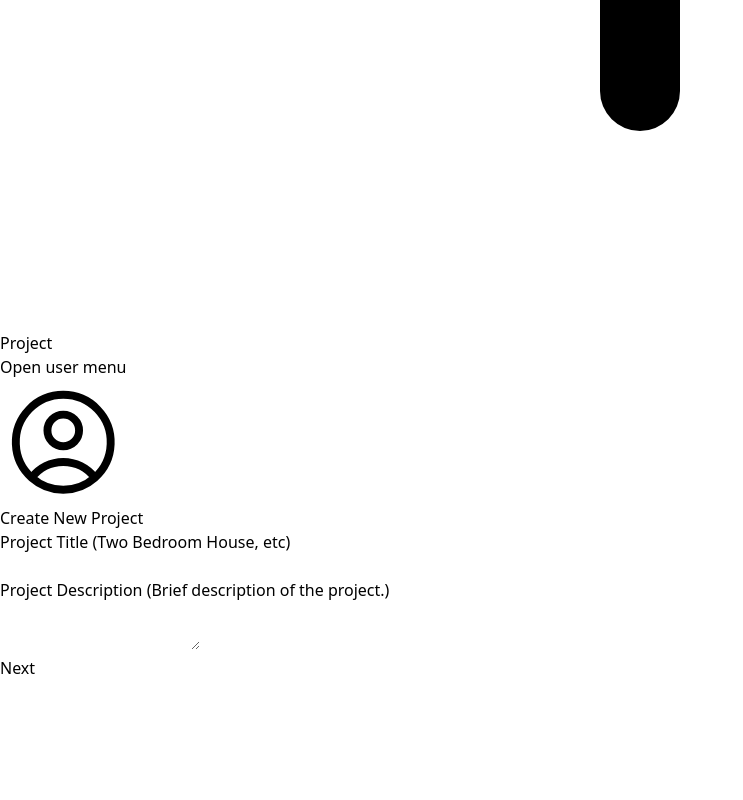
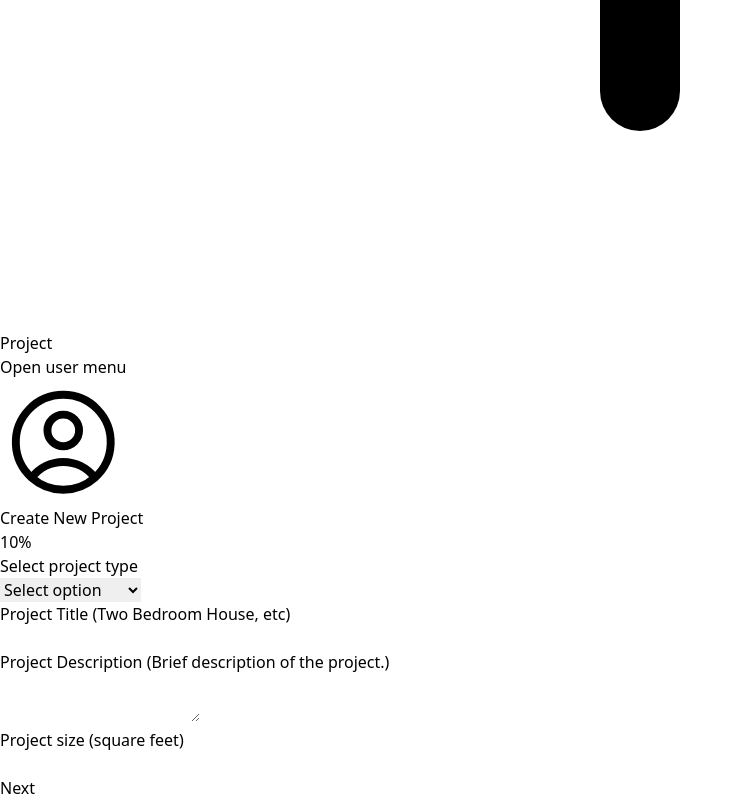
Before and after one commit to dessHub/construction-cost-tracking-client, a React (Vite) app: page /projects/new in a window 1280 px wide. Shown: the part 1752-2552 px from the top of the page, without its empty margins (0-743 px from the left). Before the commit the page ends 2432 px from the top, so only its background shows below. Built offline with nearby package versions, Linux system fonts and the light colour scheme.

Commit message:
Add select input field

```diff
--- /dev/null
+++ b/src/components/atoms/form/Select.tsx
@@ -0,0 +1,40 @@
+import { FC } from "react"
+import { RegisterOptions, UseFormRegister } from "react-hook-form"
+
+interface SelectItems {
+  label: string;
+  value: string;
+}
+
+type SelectProps = {
+  label: string;
+  name: string;
+  register: UseFormRegister<any>;
+  rules?: RegisterOptions;
+  error?: boolean;
+  errorMessage?: string | undefined;
+  items: SelectItems[]
+};
+
+const Select: FC<SelectProps> = (({ label, name, items, rules, error, errorMessage, register }) => (
+  <div>
+    <label htmlFor={name} className="block text-sm font-medium leading-6 text-gray-900">
+      {label}
+    </label>
+    <div className="mt-2">
+      <select
+        {...register(name, rules)}
+        defaultValue=""
+        className={`block w-full rounded-md border-0 px-2 py-1.5 text-gray-900 shadow-sm ring-1 ring-inset ${error ? 'ring-red-700' : 'ring-gray-300'} placeholder:text-gray-400 focus:none sm:text-sm sm:leading-6`}
+        >
+        <option value="" disabled>
+          Select option
+        </option>
+        {items.map(({label, value}, index) => <option value={value} key={index}>{label}</option>)}
+      </select>
+      {error && <p className="text-xs text-red-700" role="alert">{errorMessage }</p>}
+    </div>
+  </div>
+))
+
+export default Select;
--- a/src/components/atoms/form/index.tsx
+++ b/src/components/atoms/form/index.tsx
@@ -1,4 +1,5 @@
 import InputField from "./Input";
 import TextArea from "./TextArea";
+import Select from "./Select";
 
-export { InputField, TextArea }
+export { InputField, Select, TextArea }
--- a/src/components/project/create/CreatePreview.tsx
+++ b/src/components/project/create/CreatePreview.tsx
@@ -1,20 +1,41 @@
 import { FC } from "react";
 
 interface Props {
+    type: string;
     title: string;
     description: string;
-    images: string[]
+    size: number;
+    depth?: number;
+    images: string[];
 }
 
-const Preview: FC<Props> = ({title, description, images}) => {
+const Preview: FC<Props> = ({type, title, description, size, depth, images}) => {
 
     return  (
         <>
           <div>
             <div className="my-1">
+                <label className="text-slate-800 text-xs">Project Type</label>
+                <div className="text-sm bg-slate-100 my-3 p-2">
+                    {type}
+                </div>
+            </div>
+            <div className="my-1">
                 <label className="text-slate-800 text-xs">Project Title</label>
                 <div className="text-sm bg-slate-100 my-3 p-2">
                     {title}
+                </div>
+            </div>
+            <div className="my-1">
+                <label className="text-slate-800 text-xs">Project Size</label>
+                <div className="text-sm bg-slate-100 my-3 p-2">
+                    {size} square feet
+                </div>
+            </div>
+            <div className="my-1">
+                <label className="text-slate-800 text-xs">Project Depth</label>
+                <div className="text-sm bg-slate-100 my-3 p-2">
+                    {depth || 'NA'}
                 </div>
             </div>
             <div className="my-1">
--- a/src/components/project/create/DescriptionForm.tsx
+++ b/src/components/project/create/DescriptionForm.tsx
@@ -1,16 +1,51 @@
 import { FC } from 'react';
 import { UseFormRegister, FieldErrors } from 'react-hook-form';
-import { InputField, TextArea } from "../../atoms/form"
+import { InputField, Select, TextArea } from "../../atoms/form"
 
 type InputProps = {
     register: UseFormRegister<any>;
+    projectType: string;
     errors: FieldErrors;
   };
 
-const DescriptionForm: FC<InputProps> = ({register, errors}) => {
+const DescriptionForm: FC<InputProps> = ({register, projectType, errors}) => {
+    console.log('projectType', projectType)
+
+    const projectTypes = [
+        {
+            value: 'house',
+            label: 'House'
+        },
+        {
+            value: 'fence',
+            label: 'Perimeter fence'
+        },
+        {
+            value: 'septic',
+            label: 'Septic'
+        },
+        {
+            value: 'other',
+            label: 'Other'
+        }
+    ]
 
     return (
         <>
+            <Select
+                name="type"
+                label="Select project type"
+                items={projectTypes}
+                register={register}
+                rules={{
+                    required: {
+                        value: true,
+                        message: 'Type is required'
+                    }
+                }}
+                error={!!errors.type}
+                errorMessage={errors.type?.message as string}
+             />
             <InputField
                 name="title"
                 label="Project Title (Two Bedroom House, etc)"
@@ -43,6 +78,34 @@ const DescriptionForm: FC<InputProps> = ({register, errors}) => {
                 error={!!errors.description}
                 errorMessage={errors.description?.message as string}
             />
+
+            <div className='grid grid-cols-1 sm:grid-cols-2 sm:gap-2'>
+                <InputField
+                    name="size"
+                    label="Project size (square feet)"
+                    type="number"
+                    register={register}
+                    rules={{
+                        required: {
+                            value: true,
+                            message: 'Size is required'
+                        }
+                    }}
+                    error={!!errors.size}
+                    errorMessage={errors.size?.message as string}
+                />
+                {(projectType === 'septic' || projectType === 'other') && (
+                  <InputField
+                    name="depth"
+                    label="Project depth (feet)"
+                    type="number"
+                    register={register}
+                    rules={{}}
+                    error={!!errors.depth}
+                    errorMessage={errors.depth?.message as string}
+                  />
+                )}
+            </div>
         </>
     )
 }
--- a/src/components/project/create/FileUploads.tsx
+++ b/src/components/project/create/FileUploads.tsx
@@ -39,7 +39,6 @@ const FileUploads: FC<Props> = ({setImages, images}) => {
 
     const handleFileChange = (e: ChangeEvent<HTMLInputElement>) => {
         if (e.target.files) {
-            console.log(e.target.files[0])
             onDrop(e.target.files)
         }
     };
--- a/src/pages/Projects/Create.tsx
+++ b/src/pages/Projects/Create.tsx
@@ -1,25 +1,28 @@
 import { useState } from "react"
-import { useForm } from "react-hook-form";
+import { SubmitHandler, useForm } from "react-hook-form";
 import Layout from "../../components/layout";
 import DescriptionForm from "../../components/project/create/DescriptionForm";
 import FileUploads from "../../components/project/create/FileUploads";
 import Preview from "../../components/project/create/CreatePreview";
 
 interface FormData {
+    type: string;
     title: string;
     description: string;
+    size: number;
+    depth?: number;
 }
 
 const CreateProject = () => {
     const [error, setError] = useState<string | undefined>(undefined);
     const [section, setSection] = useState<'description' | 'uploads' | 'preview'>('description');
-    const [formData, setFormData] = useState<FormData>({title: '', description: ''})
+    const [formData, setFormData] = useState<FormData>({type: '', title: '', description: '', size: 0})
     const [images, setImages] = useState<string[]>([])
 
-    const { register, handleSubmit, formState: {errors} } = useForm();
+    const { register, watch, handleSubmit, formState: {errors} } = useForm<FormData>();
+    const projectType = watch("type")
 
-    const onSubmit = data => {
-        console.log(data)
+    const onSubmit: SubmitHandler<FormData> = (data) => {
         setFormData({...data})
         if (section === 'description') {
             setSection('uploads')
@@ -27,9 +30,9 @@ const CreateProject = () => {
     };
 
     const sectionProgressObject = {
-        description: 'w-1/5',
-        uploads: 'w-3/4',
-        preview: 'w-full'
+        description: ['w-1/5', '10%'],
+        uploads: ['w-3/4', '75%'],
+        preview: ['w-full', '100%']
     }
 
     const handleBack = () => {
@@ -55,12 +58,12 @@ const CreateProject = () => {
             <>
 
                 <div className="sm:mx-auto sm:w-full sm:max-w-sm">
-                    <h2 className="mt-10 text-center text-2xl font-bold leading-9 tracking-tight text-gray-900">
+                    <h2 className="mt-5 text-center text-2xl font-bold leading-9 tracking-tight text-gray-900">
                     Create New Project
                     </h2>
                 </div>
 
-                <div className="mt-10 sm:mx-auto sm:w-full sm:max-w-sm p-3">
+                <div className="mt-5 sm:mx-auto sm:w-full sm:max-w-sm p-3 bg-white shadow-md rounded-sm">
 
                     {error && (
                     <div className="py-2 mb-2 text-center" >
@@ -68,14 +71,17 @@ const CreateProject = () => {
                     </div>
                     )}
 
-                    <div className="w-full border-2 border-gray-800 h-2 mb-5">
-                        <div className={`h-full bg-slate-600  ${sectionProgressObject[section]}`} ></div>
+                    <div className="flex items-center mb-5">
+                        <div className="flex-1 border-2 border-gray-800 h-2 mr-2">
+                           <div className={`h-full bg-slate-600  ${sectionProgressObject[section][0]}`} ></div>
+                        </div>
+                        <div className="text-xs" >{sectionProgressObject[section][1]}</div>
                     </div>
 
                     <form className="space-y-6" onSubmit={handleSubmit(onSubmit)}>
                         {section === 'description' && (
                             <>
-                            <DescriptionForm register={register} errors={errors} />
+                            <DescriptionForm register={register} projectType={projectType} errors={errors}  />
                             <div className="flex justify-end">
                                <button type="submit" className="border-2 px-3 py-1 rounded-md bg-slate-800 text-gray-100 hover:bg-green-700">Next</button>
                             </div>
@@ -85,7 +91,7 @@ const CreateProject = () => {
                             <FileUploads images={images} setImages={setImages}/>
                         )}
                         {section === 'preview' && (
-                            <Preview title={formData.title} description={formData.description} images={images} />
+                            <Preview type={formData.type} title={formData.title} size={formData.size} depth={formData.depth} description={formData.description} images={images} />
                         )}
                         {(section === 'uploads' || section === 'preview') && (
                             <>
--- a/src/pages/Projects/dashboard.tsx
+++ b/src/pages/Projects/dashboard.tsx
@@ -19,8 +19,8 @@ const Dashboard = () => {
 
     return (
         <Layout>
-          <div className="flex">
-            <div className="w-auto h-screen bg-slate-100">
+          <div className="flex mt-5">
+            <div className="w-auto h-auto bg-slate-100 shadow-sm rounded-md">
                 {navigation.map(({name, title}) => (
                     <button
                         key={name}
@@ -34,7 +34,7 @@ const Dashboard = () => {
                     </button>
                 ))}
             </div>
-            <div className="flex-1 max-h-screen overflow-x-auto p-2">
+            <div className="flex-1 max-h-screen overflow-x-auto p-2 bg-white">
                 <div className="border-b-2 pb-1 mb-5">
                     <div className="text-2xl font-bold">Project title</div>
                     <div className="flex flex-col sm:flex-row leading-3">
```
Also changed, not shown: src/App.tsx (+4 -3 lines). Lines whose indentation alone changed are shown as unchanged.
